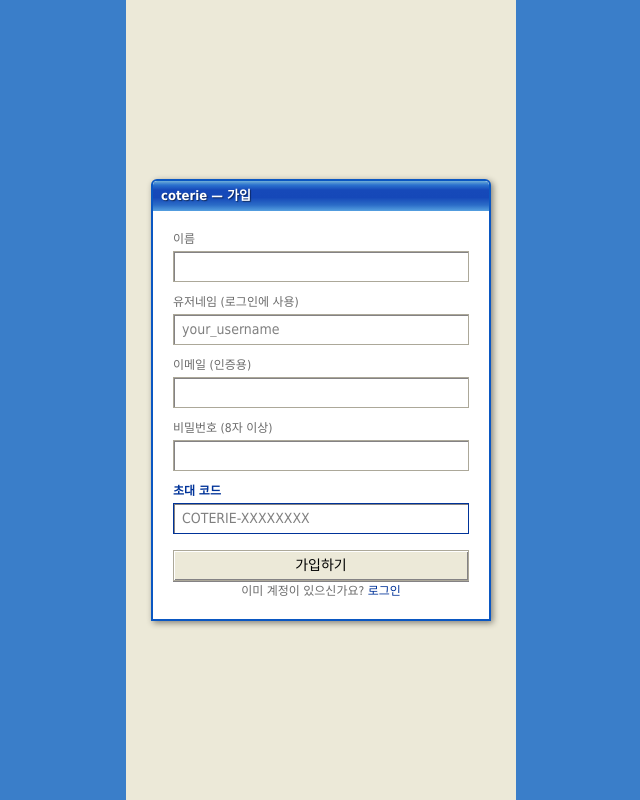
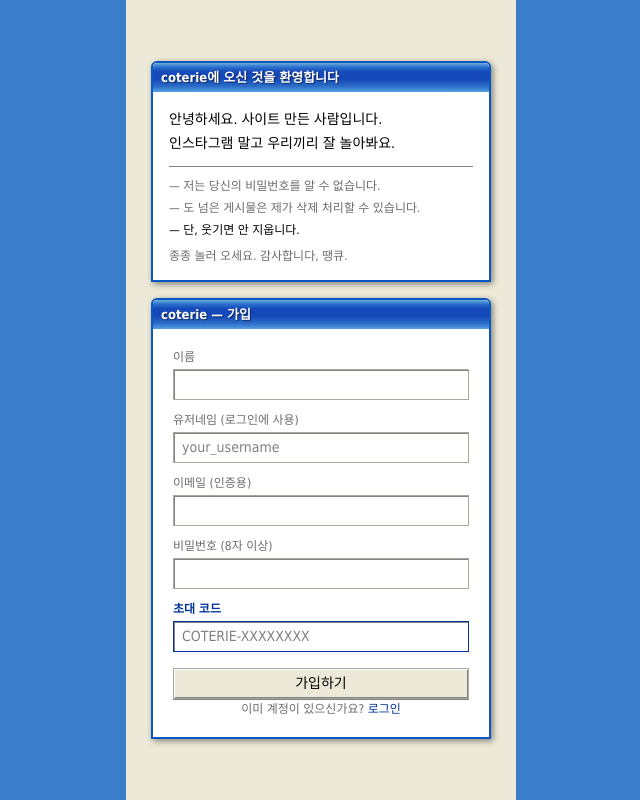
Before and after one commit to junesok/coterie, a Next.js app: page /register in a window 1280 px wide. Shown: the whole page, without its empty margins (319-959 px from the left). Built offline with nearby package versions, Linux system fonts and the light colour scheme; no server answers.

Commit message:
feat: 가입·설정 페이지에 사이트 소개글 추가

```diff
--- a/app/register/page.tsx
+++ b/app/register/page.tsx
@@ -110,7 +110,23 @@ function RegisterForm() {
     "var(--text-sub)";
 
   return (
-    <div className="flex flex-col flex-1 justify-center items-center p-6">
+    <div className="flex flex-col flex-1 justify-center items-center p-6 gap-4">
+
+      {/* 사이트 소개 */}
+      <div className="xp-window w-full max-w-[340px]">
+        <div className="xp-titlebar"><span>coterie에 오신 것을 환영합니다</span></div>
+        <div className="p-4 flex flex-col gap-2.5 text-sm" style={{ color: "var(--text-base)", lineHeight: 1.7 }}>
+          <p>안녕하세요. 사이트 만든 사람입니다.<br />인스타그램 말고 우리끼리 잘 놀아봐요.</p>
+          <hr className="xp-hr" />
+          <ul className="flex flex-col gap-1.5 text-xs" style={{ color: "var(--text-sub)" }}>
+            <li>— 저는 당신의 비밀번호를 알 수 없습니다.</li>
+            <li>— 도 넘은 게시물은 제가 삭제 처리할 수 있습니다.</li>
+            <li style={{ color: "var(--text-base)" }}>— 단, 웃기면 안 지웁니다.</li>
+          </ul>
+          <p className="text-xs" style={{ color: "var(--text-sub)" }}>종종 놀러 오세요. 감사합니다, 땡큐.</p>
+        </div>
+      </div>
+
       <div className="xp-window w-full max-w-[340px]">
         <div className="xp-titlebar">
           <span>coterie — 가입</span>
--- a/app/settings/page.tsx
+++ b/app/settings/page.tsx
@@ -217,9 +217,24 @@ export default function SettingsPage() {
           로그아웃
         </button>
 
-        <p className="text-xs text-center mt-2" style={{ color: "var(--text-sub)" }}>
+        <p className="text-xs text-center" style={{ color: "var(--text-sub)" }}>
           {session?.user?.email}
         </p>
+
+        {/* 사이트 소개 */}
+        <div className="xp-window mt-2">
+          <div className="xp-titlebar"><span>만든 사람의 말</span></div>
+          <div className="p-4 flex flex-col gap-2.5 text-sm" style={{ color: "var(--text-base)", lineHeight: 1.7 }}>
+            <p>안녕하세요. 사이트 만든 사람입니다.<br />인스타그램 말고 우리끼리 잘 놀아봐요.</p>
+            <hr className="xp-hr" />
+            <ul className="flex flex-col gap-1.5 text-xs" style={{ color: "var(--text-sub)" }}>
+              <li>— 저는 당신의 비밀번호를 알 수 없습니다.</li>
+              <li>— 도 넘은 게시물은 제가 삭제 처리할 수 있습니다.</li>
+              <li style={{ color: "var(--text-base)" }}>— 단, 웃기면 안 지웁니다.</li>
+            </ul>
+            <p className="text-xs" style={{ color: "var(--text-sub)" }}>종종 놀러 오세요. 감사합니다, 땡큐.</p>
+          </div>
+        </div>
       </div>
     </div>
   );
```
